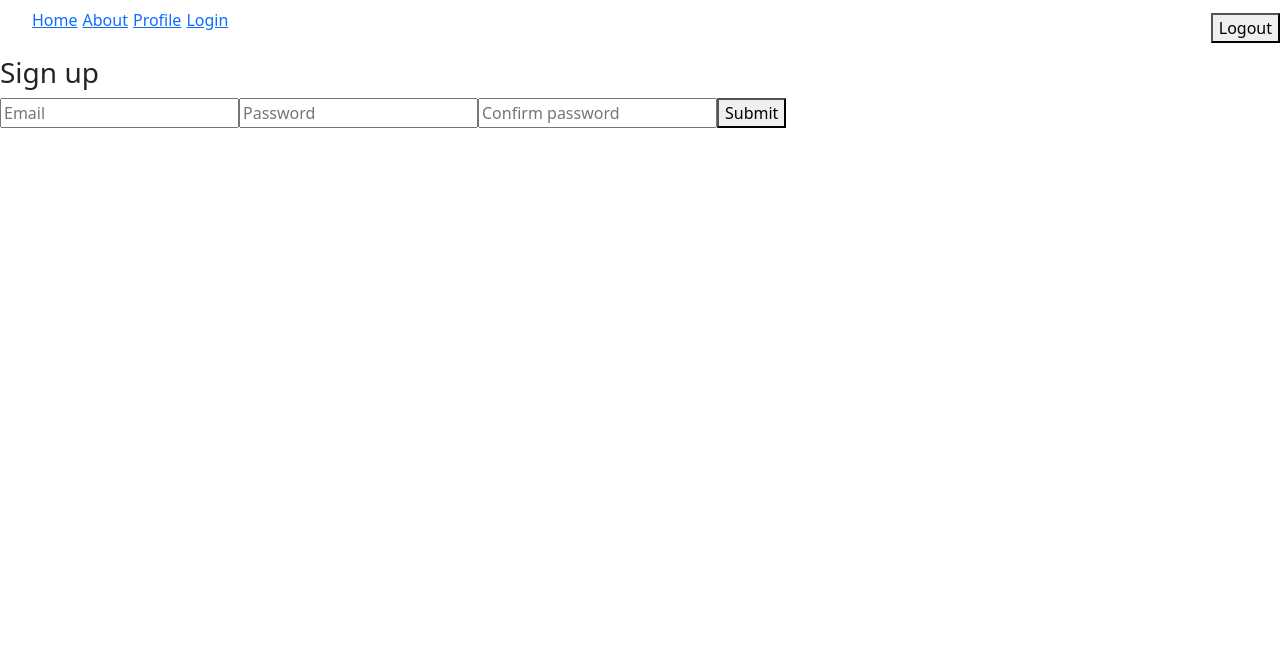
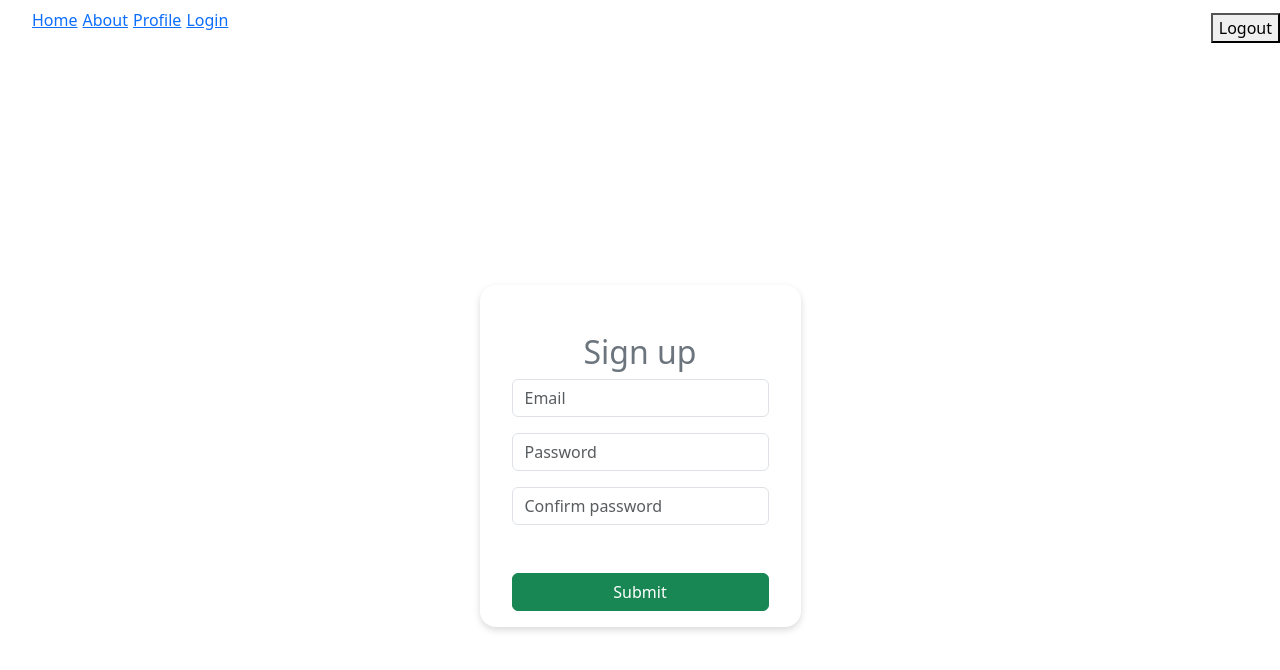
Before and after one commit to dfsalam/sonido87, a React (Vite) app: page /signup in a window 1280 px wide. Shown: the top 670 px of the page. Built offline with nearby package versions, Linux system fonts and the light colour scheme.

Commit message:
Style signup form equal to login

```diff
--- a/src/routes/Login.jsx
+++ b/src/routes/Login.jsx
@@ -25,7 +25,7 @@ const LogIn = () => {
     <section id="login">
       <div className="login--container">
         <header>
-          <h1 className="text-center fs-2 text-secondary">Login</h1>
+          <h2 className="text-center fs-2 text-secondary">Login</h2>
         </header>
         <main>
           <form onSubmit={handleSubmit}>
--- a/src/routes/Signup.jsx
+++ b/src/routes/Signup.jsx
@@ -2,13 +2,39 @@ import React from 'react'
 
 const Signup = () => {
   return (
-    <form id="sign_up_form">
-      <h3>Sign up</h3>
-      <input type="text" id="sign_up_email" placeholder="Email" />
-      <input type="password" id="sign_up_password" placeholder="Password" />
-      <input type="password" id="sign_up_password_confirm" placeholder="Confirm password" />
-      <button type="submit" id="sign_up_button">Submit</button>
-    </form>
+    <section id='login'>
+    <div className="login--container">
+      <main>
+      <form id="sign_up_form">
+        <header>
+          <h2 className="text-center fs-2 text-secondary">Sign up</h2>
+        </header>
+        <div className='mb-3'>
+          <label htmlFor="name">
+            <input type="text" id="sign_up_email" placeholder="Email" className='form-control' />
+          </label>
+        </div>
+        <div className='mb-3'>
+          <label htmlFor="name">
+        <input type="password" id="sign_up_password" placeholder="Password" className='form-control' />
+        </label>
+        </div>
+        <div className='mb-3'>
+          <label htmlFor="name">
+        <input type="password" id="sign_up_password_confirm" placeholder="Confirm password" className='form-control' />
+        </label>
+        </div>
+        <div className="d-grid mt-5">
+              <input
+                type="submit"
+                value="Submit"
+                className="btn btn-success btn-radius"
+              />
+            </div>
+      </form>
+      </main>
+    </div>
+    </section>
   )
 }
 
```
